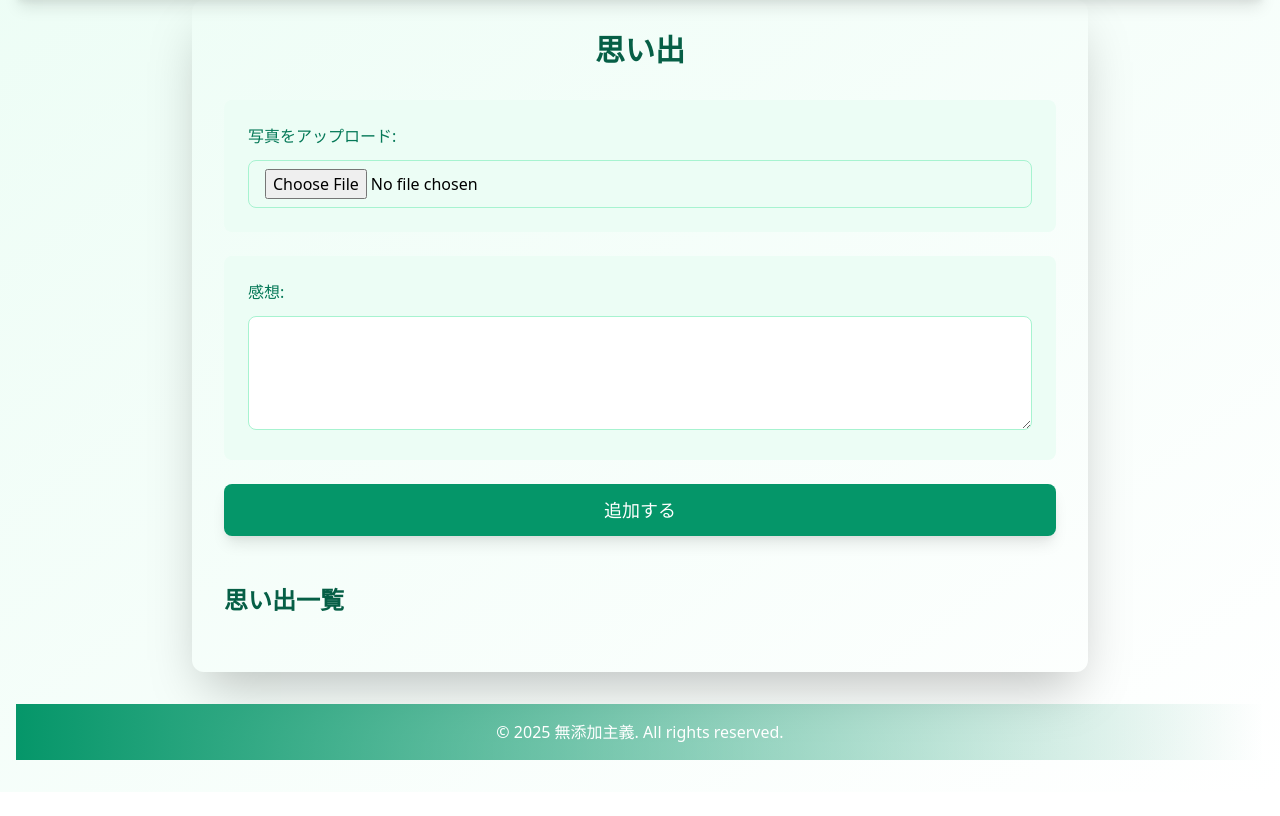
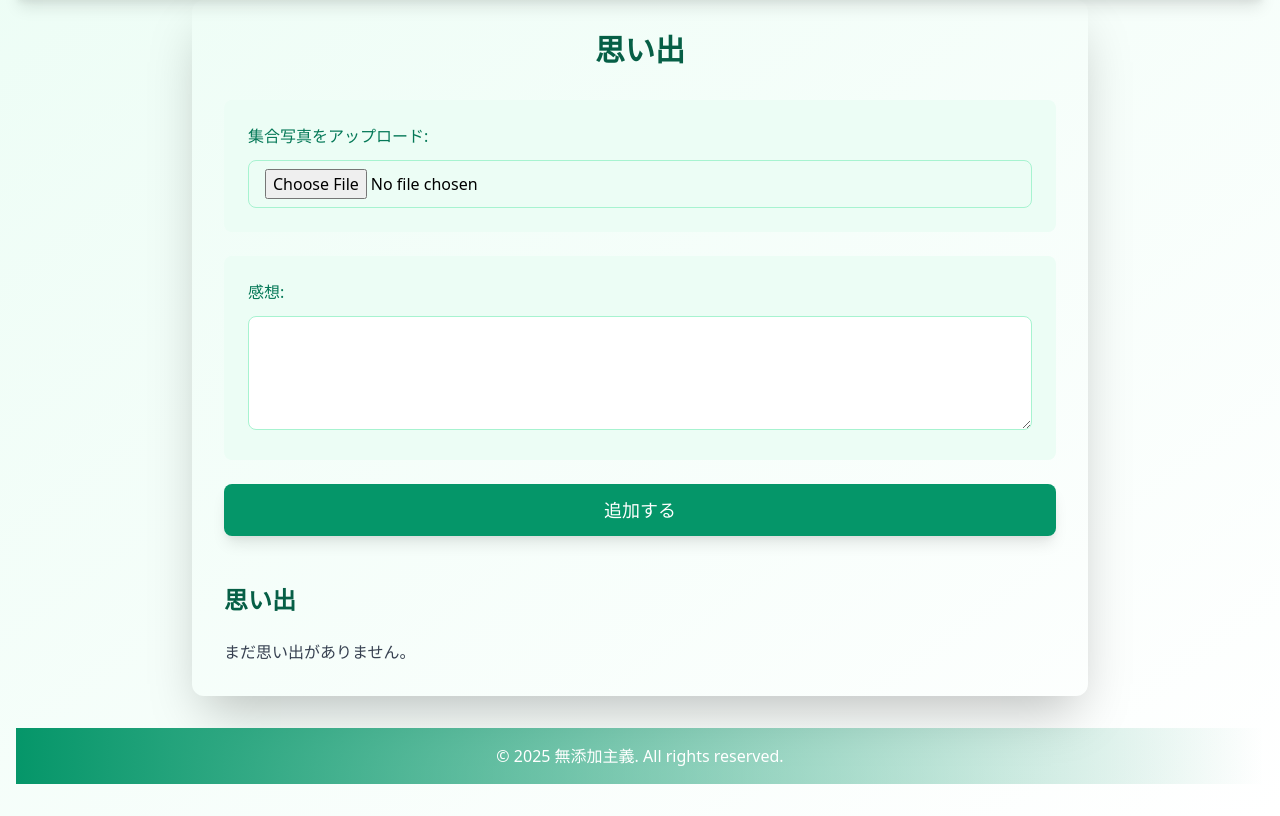
Before and after one commit to RFTDkin/healthTest, a Flask app: page /memories in a window 1280 px wide. Shown: the part 134-950 px from the top of the page. Before the commit the page ends 894 px from the top, so only its background shows below. Run offline with Flask 3, Linux system fonts and the light colour scheme.

Commit message:
topicに面白さ メモリーはこれから

```diff
--- a/app.py
+++ b/app.py
@@ -117,11 +117,12 @@ def healthy():
 def no_problem():
     messages = [
         "座っりっぱなしは危険！！30分に１回は立とう！",
-        "健康第一！",
-        "ようかい体操第一！",
-        "右手がうずく",
-        "無音の部屋だと熟睡できる？",
-        "水分補給を忘れずに！"
+        "パソコンは20分に１回、目を休めるといいらしい！",
+        "エンジニアには運動が大事！",
+        "右手がうずくと、心臓に異常があるかも！？",
+        "Pythonって名前、かっこよくないですか！？",
+        "ITエンジニアに向いている人の性格や特徴は\
+            \n「協調性が高いチームワークを大切にする」「忍耐力が高い・粘り強い」「冷静・計画的」など"
     ]
     random_message = random.choice(messages)
     return render_template('result2.html', group="体調問題ない", random_message=random_message)
--- a/templates/memories.html
+++ b/templates/memories.html
@@ -11,7 +11,7 @@
         <h2 class="text-3xl font-bold mb-8 text-center text-green-800">思い出</h2>
         <form method="post" action="/add_memory" enctype="multipart/form-data" class="space-y-6">
             <div class="bg-green-50 p-6 rounded-lg transition-all duration-300 hover:shadow-md">
-                <label class="block text-green-700 font-medium mb-3">写真をアップロード:</label>
+                <label class="block text-green-700 font-medium mb-3">集合写真をアップロード:</label>
                 <input type="file" name="photo" accept="image/*" class="w-full px-4 py-2 border border-green-200 rounded-lg bg-white/50 transition duration-300">
             </div>
             <div class="bg-green-50 p-6 rounded-lg transition-all duration-300 hover:shadow-md">
@@ -25,15 +25,15 @@
             </div>
         </form>
         <div class="mt-12">
-            <h3 class="text-2xl font-bold mb-6 text-green-800">思い出一覧</h3>
-            <div class="space-y-6">
-                {% for memory in memories %}
-                    <div class="bg-white p-6 rounded-lg shadow-md">
-                        <img src="{{ url_for('static', filename='uploads/' + memory.photo) }}" alt="Memory Photo" class="w-full h-64 object-cover rounded-lg mb-4">
-                        <p class="text-gray-700">{{ memory.comment }}</p>
-                    </div>
-                {% endfor %}
-            </div>
+            <h3 class="text-2xl font-bold mb-6 text-green-800">思い出</h3>
+            {% if memories %}
+                <div class="bg-white p-6 rounded-lg shadow-md">
+                    <img src="{{ url_for('static', filename='uploads/' + memories[-1].photo) }}" alt="Memory Photo" class="w-full h-64 object-cover rounded-lg mb-4">
+                    <p class="text-gray-700">{{ memories[-1].comment }}</p>
+                </div>
+            {% else %}
+                <p class="text-gray-700">まだ思い出がありません。</p>
+            {% endif %}
         </div>
     </div>
 </body>
```
